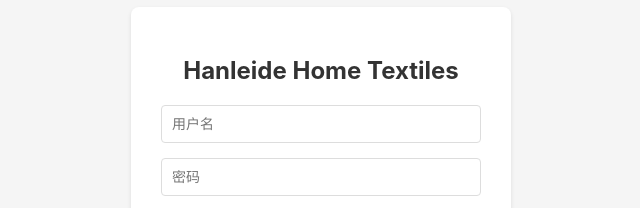
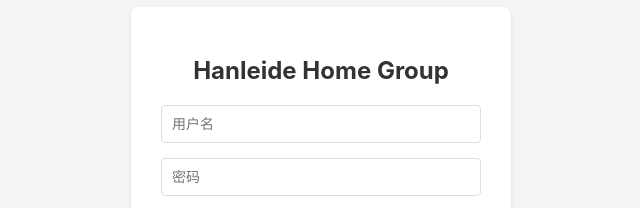
Before and after one commit to Archdalehome/hanleidehome, a React app: page index.html in a window 1280 px wide. Shown: the part 272-480 px from the top of the page, 319-959 px from the left. Built offline with nearby package versions, Linux system fonts and the light colour scheme; files whose address does not match are found by name.

```diff
--- a/index.html
+++ b/index.html
@@ -3,7 +3,7 @@
 <head>
     <meta charset="UTF-8">
     <meta name="viewport" content="width=device-width, initial-scale=1.0">
-    <title>Hanleide Home Textiles</title>
+    <title>Hanleide Home Group</title>
     <style>
         .login-container {
             display: flex;
@@ -249,7 +249,7 @@
 <body>
     <div class="login-container" id="loginContainer">
         <div class="login-box">
-            <h2 class="login-title">Hanleide Home Textiles</h2>
+            <h2 class="login-title">Hanleide Home Group</h2>
             <div class="login-error" id="loginError">用户名或密码错误</div>
             <form class="login-form" id="loginForm" onsubmit="return handleLogin(event)">
                 <input type="text" id="username" placeholder="用户名" required>
```
Also changed, not shown: contact.html (+1 -1 lines).
